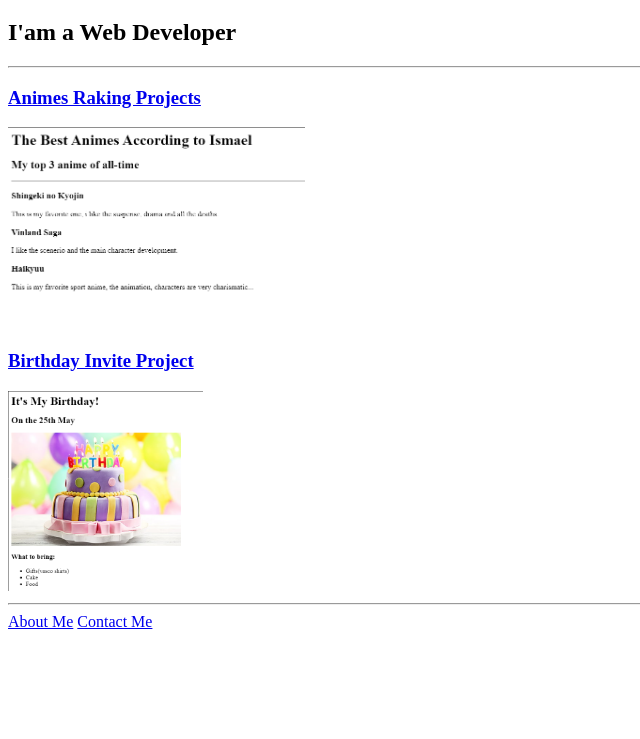
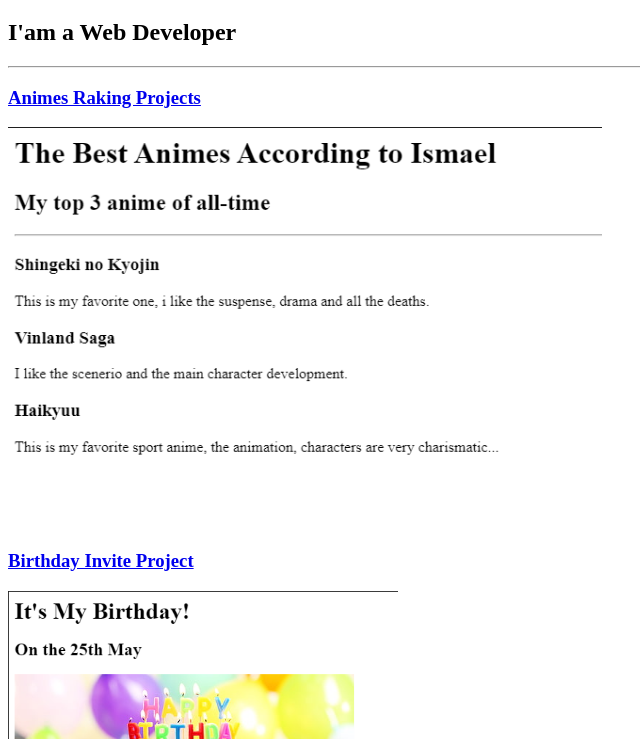
Before and after one commit to Ismaell1ra/html-portfolio, a plain HTML site: page index.html in a window 1280 px wide. Shown: the part 61-800 px from the top of the page, without its empty margins (0-640 px from the left). Drawn offline with Linux system fonts and the light colour scheme.

Commit message:
Add files via upload

```diff
--- a/index.html
+++ b/index.html
@@ -12,13 +12,13 @@
     <h3><a href="./public/animes-raking.html">Animes Raking Projects</a></h3>
     <img
       src="./assets/images/anime-ranking.png"
-      height="200"
+      height="400"
       alt="anime-raking"
     />
     <h3><a href="./public/birthday.html">Birthday Invite Project</a></h3>
     <img
       src="./assets/images/birthday-invite.png"
-      height="200"
+      height="400"
       alt="birthday-invite"
     />
     <hr />
```
